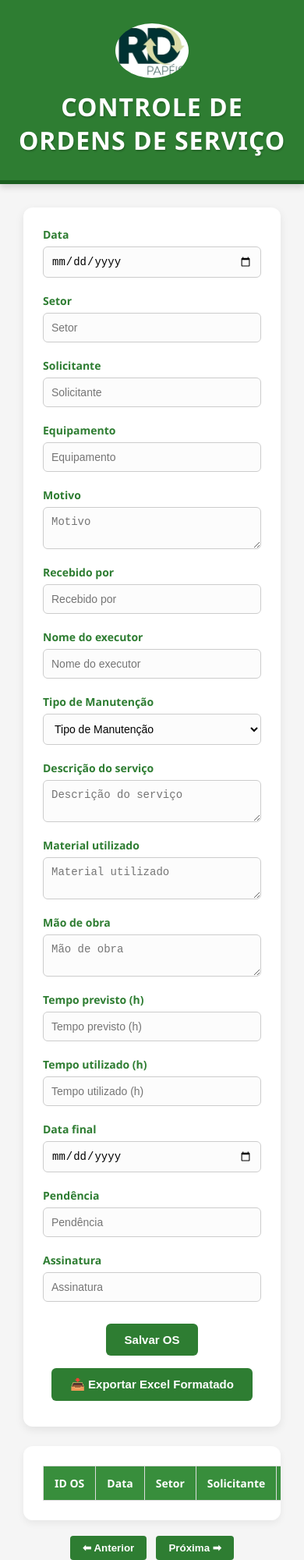
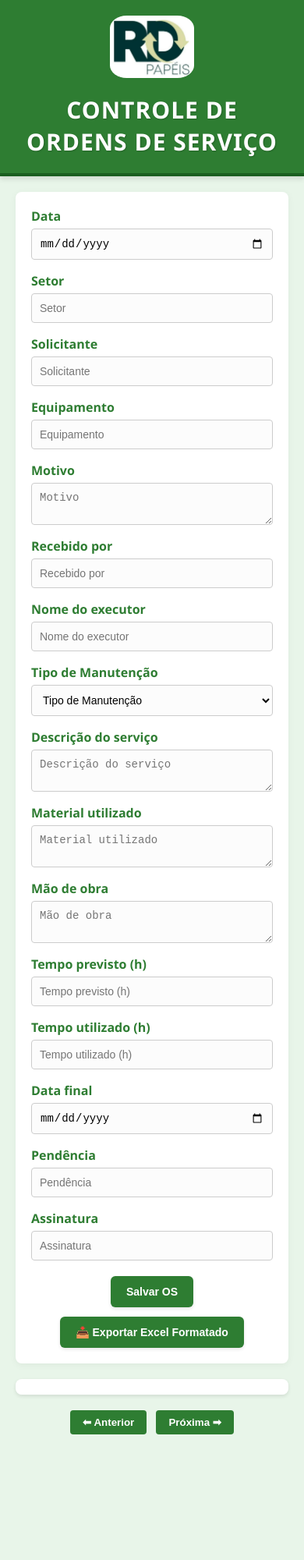
Before and after one commit to LuizRomao02/rd-ordem-servico-xlsx, a website: page public/index.html in a window 390 px wide. Shown: the top 2000 px of the page at 78% size. After the commit the page ends 1859 px from the top, so only its background shows below. Drawn offline with Linux system fonts and the light colour scheme; no server answers.

Commit message:
fix: fixing style

```diff
--- a/public/settings/style.css
+++ b/public/settings/style.css
@@ -2,59 +2,55 @@ body {
   font-family: 'Segoe UI', sans-serif;
   margin: 0;
   padding: 0;
-  background-color: #f5f5f5;
+  background-color: #e8f5e9;
   color: #2c3e50;
 }
 
 header {
   background-color: #2e7d32;
   color: #fff;
-  padding: 30px 20px;
+  padding: 20px;
   text-align: center;
-  box-shadow: 0 4px 8px rgba(0, 0, 0, 0.15);
-  border-bottom: 5px solid #1b5e20;
+  box-shadow: 0 4px 6px rgba(0, 0, 0, 0.1);
+  border-bottom: 4px solid #1b5e20;
 }
 
 header img {
-  height: 70px;
-  margin-bottom: 10px;
-  border-radius: 50%;
+  height: 80px;
+  vertical-align: middle;
+  margin-bottom: 20px;
+  border-radius: 20%;
 }
 
 h1 {
-  font-size: 32px;
-  font-weight: 600;
+  font-size: 30px;
+  font-weight: bold;
   text-transform: uppercase;
   letter-spacing: 1px;
-  text-shadow: 1px 2px 2px rgba(0, 0, 0, 0.2);
+  text-shadow: 1px 1px 2px rgba(0, 0, 0, 0.2);
+  color: #ffffff;
   margin: 0;
 }
 
 .container {
   max-width: 1300px;
   margin: auto;
-  padding: 30px;
+  padding: 20px;
 }
 
 .form-section,
 .filter-section {
-  background: #ffffff;
-  padding: 25px;
-  border-radius: 12px;
-  margin-bottom: 25px;
-  box-shadow: 0 4px 12px rgba(0, 0, 0, 0.08);
+  background: #fff;
+  padding: 20px;
+  border-radius: 8px;
+  margin-bottom: 20px;
+  box-shadow: 0 2px 10px rgba(0, 0, 0, 0.05);
 }
 
 .form-grid {
   display: grid;
   grid-template-columns: repeat(auto-fill, minmax(260px, 1fr));
-  gap: 20px;
-  animation: fadeIn 0.5s ease-in-out;
-}
-
-@keyframes fadeIn {
-  from { opacity: 0; transform: translateY(10px); }
-  to { opacity: 1; transform: translateY(0); }
+  gap: 16px;
 }
 
 .form-group {
@@ -63,10 +59,9 @@ h1 {
 }
 
 .form-group label {
-  font-weight: 600;
-  margin-bottom: 6px;
+  font-weight: bold;
+  margin-bottom: 5px;
   color: #2e7d32;
-  font-size: 14px;
 }
 
 .form-group input,
@@ -74,10 +69,10 @@ h1 {
 .form-group textarea {
   padding: 10px;
   border: 1px solid #ccc;
-  border-radius: 6px;
-  transition: border 0.3s, box-shadow 0.3s;
+  border-radius: 4px;
   font-size: 14px;
   background-color: #fcfcfc;
+  transition: border 0.3s, box-shadow 0.3s;
 }
 
 .form-group input:focus,
@@ -85,26 +80,29 @@ h1 {
 .form-group textarea:focus {
   border-color: #388e3c;
   outline: none;
-  box-shadow: 0 0 6px rgba(56, 142, 60, 0.25);
+  box-shadow: 0 0 5px rgba(56, 142, 60, 0.3);
   background-color: #fff;
 }
 
 .button-group {
+  display: flex;
+  flex-wrap: wrap;
+  justify-content: center;
+  gap: 12px;
   margin-top: 20px;
-  text-align: center;
 }
 
 .button-group button {
   background-color: #2e7d32;
-  color: #fff;
+  color: white;
   border: none;
-  padding: 12px 24px;
-  margin: 8px;
+  padding: 12px 20px;
   border-radius: 6px;
-  font-weight: 600;
-  font-size: 15px;
+  font-weight: bold;
+  font-size: 14px;
   cursor: pointer;
   transition: background-color 0.3s, transform 0.2s;
+  box-shadow: 0 2px 4px rgba(0, 0, 0, 0.1);
 }
 
 .button-group button:hover {
@@ -116,11 +114,12 @@ h1 {
 .btn-acao-pendencia,
 .btn-acao-imprimir {
   font-size: 13px;
-  font-weight: 600;
+  font-weight: bold;
   border: none;
   padding: 6px 12px;
-  border-radius: 4px;
+  border-radius: 6px;
   cursor: pointer;
+  margin: 2px;
   transition: all 0.3s ease;
 }
 
@@ -135,37 +134,38 @@ h1 {
 }
 
 .btn-acao-pendencia {
-  background-color: #fbc02d;
+  background-color: #f9a825;
   color: #000;
 }
 
 .btn-acao-pendencia:hover {
-  background-color: #f9a825;
+  background-color: #f57f17;
   transform: scale(1.05);
 }
 
 .btn-acao-imprimir {
-  background-color: #2980b9;
+  background-color: #3498db;
   color: #fff;
 }
 
 .btn-acao-imprimir:hover {
-  background-color: #1f5e90;
+  background-color: #2980b9;
   transform: scale(1.05);
 }
 
 .table-container {
   background: #fff;
-  padding: 25px;
-  border-radius: 12px;
-  box-shadow: 0 4px 10px rgba(0, 0, 0, 0.06);
-  max-height: 600px;
+  padding: 20px;
+  border-radius: 8px;
+  box-shadow: 0 2px 5px rgba(0, 0, 0, 0.1);
+  max-height: 500px;
   overflow-x: auto;
 }
 
 table {
   width: 100%;
   border-collapse: collapse;
+  min-width: 1000px;
 }
 
 th,
@@ -183,7 +183,6 @@ th {
   position: sticky;
   top: 0;
   z-index: 2;
-  font-size: 14px;
 }
 
 tr:nth-child(even) td {
@@ -225,7 +224,7 @@ thead select.table-filter:focus {
   padding: 8px 16px;
   margin: 0 4px;
   border-radius: 4px;
-  font-weight: 600;
+  font-weight: bold;
   cursor: pointer;
   transition: background-color 0.3s, transform 0.2s;
 }
@@ -234,3 +233,52 @@ thead select.table-filter:focus {
   background-color: #1b5e20;
   transform: scale(1.05);
 }
+
+@media (max-width: 768px) {
+  .form-grid {
+    grid-template-columns: 1fr;
+  }
+
+  table,
+  thead,
+  tbody,
+  th,
+  td,
+  tr {
+    display: block;
+  }
+
+  thead {
+    display: none;
+  }
+
+  tr {
+    margin-bottom: 15px;
+    background: #fff;
+    box-shadow: 0 2px 4px rgba(0, 0, 0, 0.1);
+    border-radius: 8px;
+    overflow: hidden;
+  }
+
+  td {
+    position: relative;
+    padding-left: 50%;
+    text-align: right;
+    border: none;
+    border-bottom: 1px solid #ddd;
+  }
+
+  td::before {
+    content: attr(data-label);
+    position: absolute;
+    left: 16px;
+    width: 45%;
+    white-space: nowrap;
+    font-weight: bold;
+    color: #2e7d32;
+  }
+
+  .table-container {
+    padding: 10px;
+  }
+}
```
